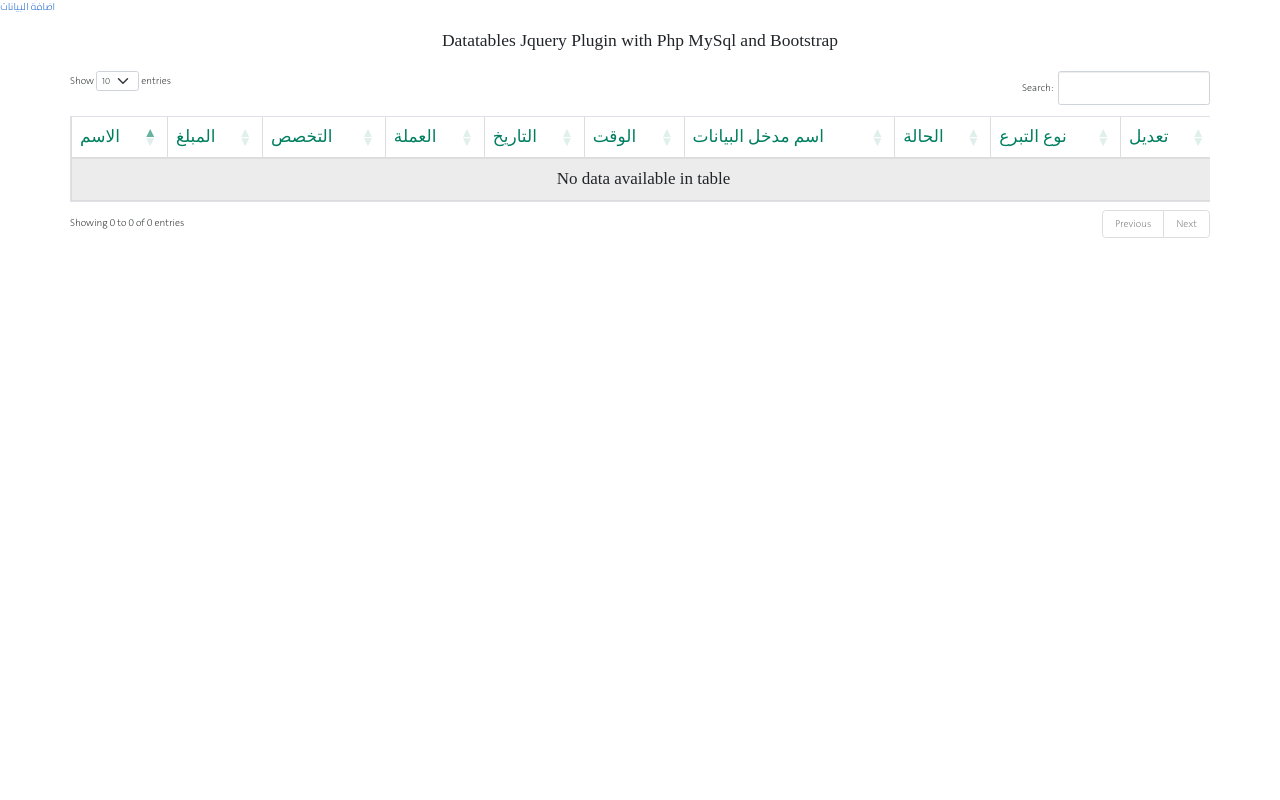
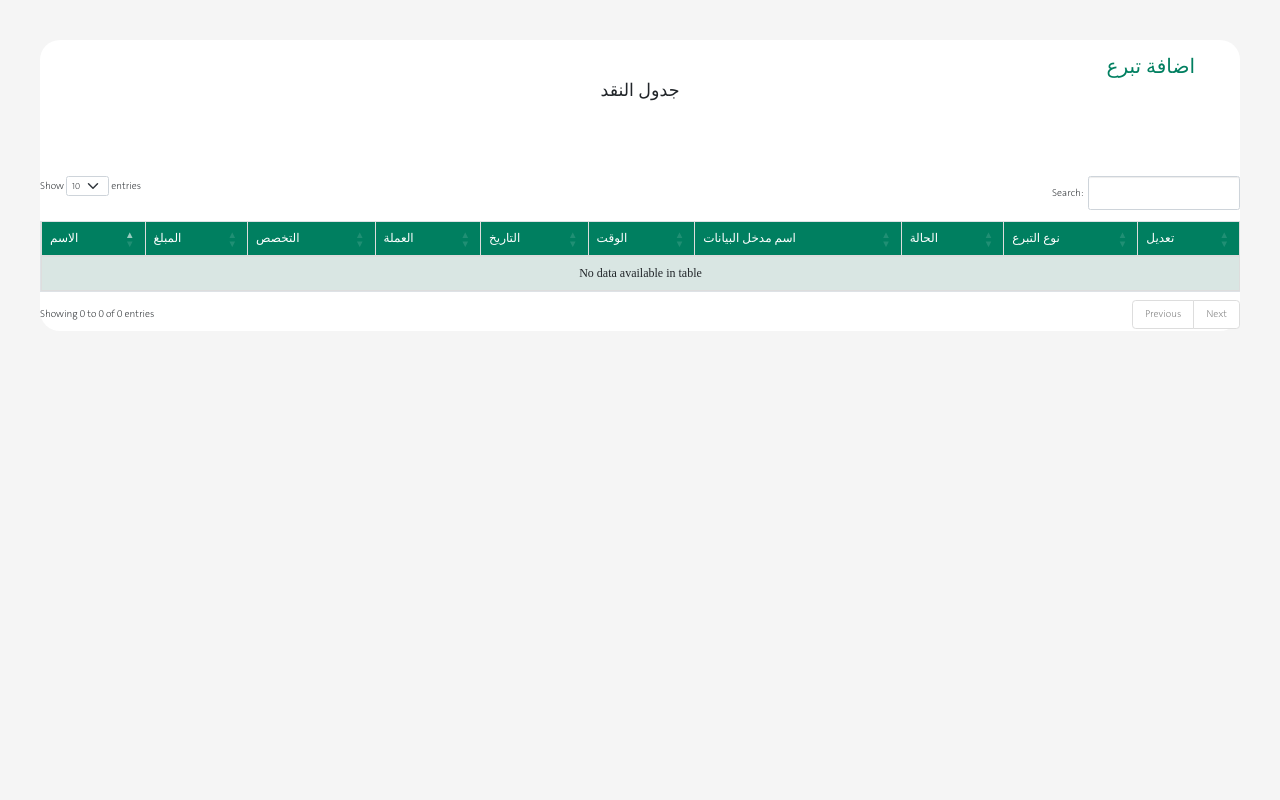
Before and after one commit to maiser89/gifts, a PHP site: page /add.php in a window 1280 px wide. Run offline with PHP 8.4, Linux system fonts and the light colour scheme; data that the repository does not hold is empty; some libraries are stand-ins or nearby versions; some web fonts are replaced.

Commit message:
test ajax

```diff
--- a/add.php
+++ b/add.php
@@ -6,7 +6,7 @@
     <title>صفحة المالية</title>
     <script src="https://kit.fontawesome.com/28e600a1b8.js" crossorigin="anonymous"></script>
     <meta name="viewport" content="width=device-width, initial-scale=1.0">
-    <link rel="stylesheet" type="text/css" href="style_sheet/all_site_style.css">
+    <link rel="stylesheet" type="text/css" href="style.css">
     <meta name="viewport" content="width=device-width, initial-scale=1.0">
     <script src="https://ajax.googleapis.com/ajax/libs/jquery/2.2.0/jquery.min.js"></script>
     <link rel="stylesheet" href="https://maxcdn.bootstrapcdn.com/bootstrap/3.3.6/css/bootstrap.min.css"/>
@@ -56,14 +56,16 @@ ORDER BY users.id DESC");
 $result2 = mysqli_query($mysqli, "SELECT * FROM users ORDER BY id DESC");
 
 ?>
-<a href="add1.php">اضافة البيانات</a><br/><br/>
+<div class="allp">
+<div class="ma-alltable">
+<div class="nmbjiu"> <a href="add1.php">اضافة تبرع<i class="fas fa-hands-usd" aria-hidden="true"></i></a><br/><br/> </div>
 <div class="container" >
-    <h3 align="center">Datatables Jquery Plugin with Php MySql and Bootstrap</h3>
+    <h3 class="gh" align="center">جدول النقد</h3>
     <br/>
     <div class="table-responsive">
         <table id="employee_data" class="table table-striped table-bordered">
             <thead>
-            <tr pcolor=#CCCCCC>
+            <tr class="mjk" pcolor=#CCCCCC>
                 <td>الاسم</td>
                 <td>المبلغ</td>
                 <td>التخصص</td>
@@ -100,6 +102,8 @@ $result2 = mysqli_query($mysqli, "SELECT * FROM users ORDER BY id DESC");
         </table>
     </div>
 </div>
+</div>
+</div>
 </body>
 </html>
 <script>$(document).ready(function () {
--- a/add2.php
+++ b/add2.php
@@ -56,7 +56,7 @@ $result2 = mysqli_query($mysqli, "SELECT * FROM users ORDER BY id DESC");
 
 <a href="add1.php">اضافة البيانات</a><br/><br/>
 <div class="container">
-    <h3 align="center">Datatables Jquery Plugin with Php MySql and Bootstrap</h3>
+    <h3 align="center">جدول الذهب</h3>
     <br/>
     <div class="table-responsive">
         <table id="employee_data" class="table table-striped table-bordered">
--- a/add3.php
+++ b/add3.php
@@ -59,7 +59,7 @@ $result2 = mysqli_query($mysqli, "SELECT * FROM users ORDER BY id DESC");
 
 <a href="add1.php">اضافة البيانات</a><br/><br/>
 <div class="container">
-    <h3 align="center">Datatables Jquery Plugin with Php MySql and Bootstrap</h3>
+    <h3 align="center">جدول العينية</h3>
     <br/>
     <div class="table-responsive">
         <table id="employee_data" class="table table-striped table-bordered">
--- a/add4.php
+++ b/add4.php
@@ -53,7 +53,7 @@ $result2 = mysqli_query($mysqli, "SELECT * FROM users ORDER BY id DESC");
 ?>
 <a href="add1.php">اضافة البيانات</a><br/><br/>
 <div class="container">
-    <h3 align="center">Datatables Jquery Plugin with Php MySql and Bootstrap</h3>
+    <h3 align="center">جدول الانعام</h3>
     <br/>
     <div class="table-responsive">
         <table id="employee_data" class="table table-striped table-bordered">
--- a/style.css
+++ b/style.css
@@ -47,7 +47,18 @@
 button {
     font-family: Bahij !important;
 }
+.table-striped>tbody>tr:nth-of-type(odd) {
+    background-color: #E5F2EF !important;
+    color: #054739 !important;
 
+}
+
+
+
+.mjk{
+    background-color: #007F60 !important;
+    color: #fff !important;
+}
 body {
 
     font-family: Bahij !important;
@@ -68,7 +79,7 @@ table {
 }
 
 #employee_data {
-    width: 100%;
+    width: 100% !important;
 }
 .nameFoo3 .ma-tu ,.nameFoo2 .ma-tu,.nameFoo1 .ma-tu {
     position: absolute;
@@ -76,10 +87,27 @@ table {
     right: 225px;
 }
 td {
-    font-size: 17px;
+    font-size: 12px;
     font-weight: 500;
-    color: #007F60;
+
     vertical-align: top;
+}
+.nmbjiu{
+    font-size: 20px;
+    font-weight: 500;
+    position: absolute;
+    right: 30px;
+    top: 11px;
+}
+.gh{
+    margin-bottom: 60px;
+    margin-top: 40px;
+}
+.nmbjiu a{
+    color: #007F60 !important;
+}
+.nmbjiu .fas{
+    margin-left: 15px;
 }
 .rowone {
     width: 88px;
@@ -88,7 +116,12 @@ td {
 .row {
     width: 100%;
 }
-
+.container, .container-lg, .container-md, .container-sm, .container-xl, .container-xxl {
+    max-width: 1455px !important;
+}
+.table-responsive, .container{
+    width: 100% !important;
+}
 #employee_data_wrapper {
     width: 100%;
 }
@@ -98,7 +131,16 @@ td {
     padding: 0px !important;
     margin: auto !important;
 }
-
+.ma-alltable{
+    background-color: #fff;
+position: relative;
+    border-radius: 20px;
+}
+.allp{
+    background-color: #F5F5F5;
+    height: 100vh;
+    padding: 40px;
+}
 .MA-vistitem {
     width: 55%;
     height: 730px;
```
